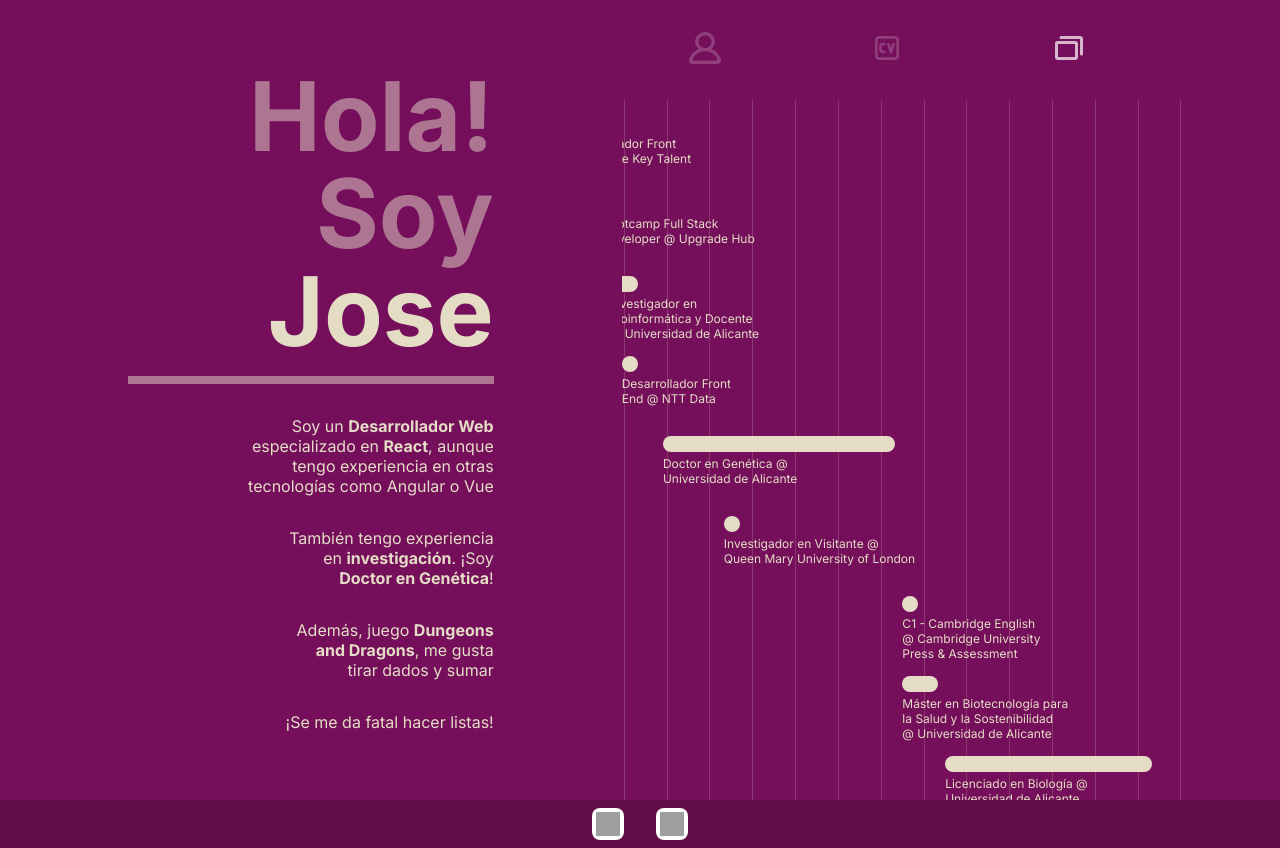
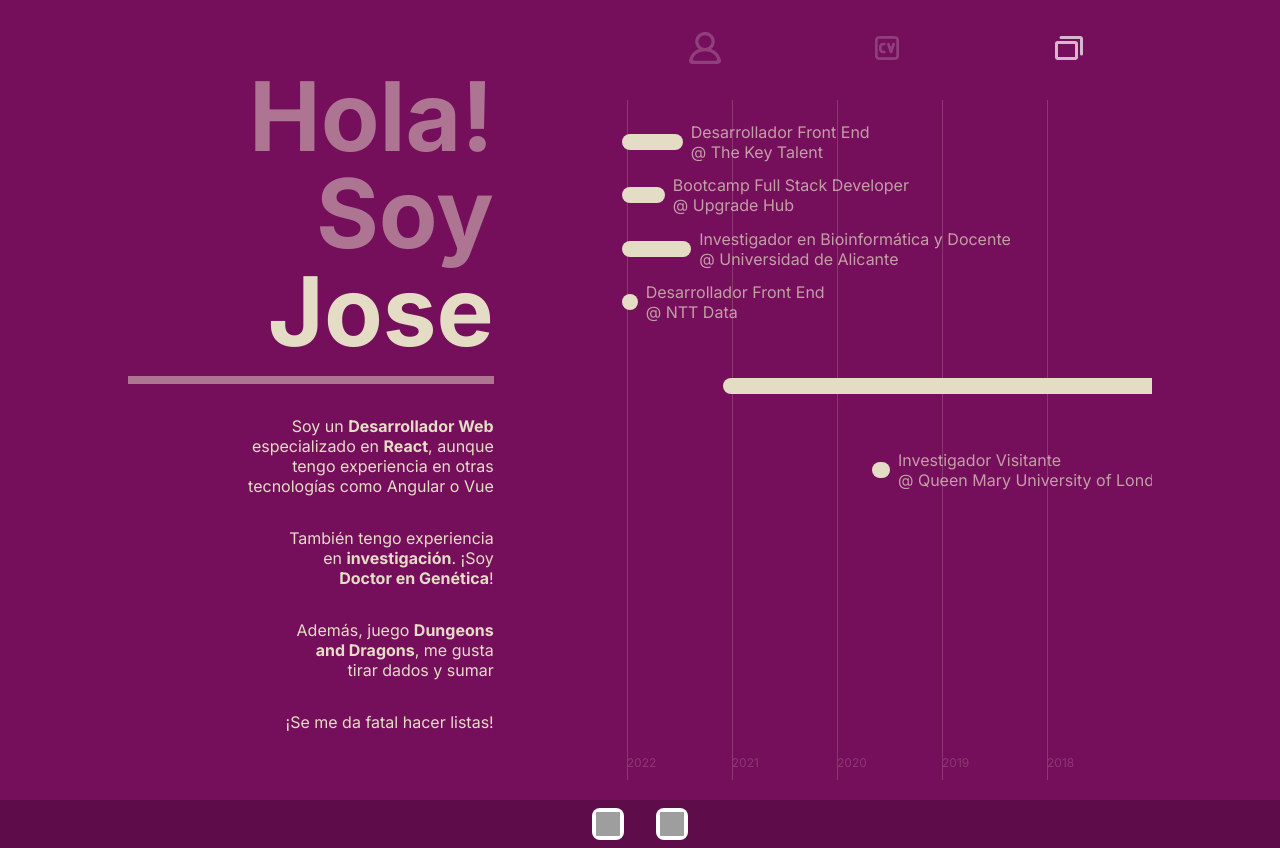
Before and after one commit to joseignacioLS/portfolio, a Next.js app: page / in a window 1280 px wide. Both pictures are taken after a click on the button 1068 px from the left and 50 px from the top of the page. Built offline with nearby package versions, Linux system fonts and the light colour scheme; grey boxes are pictures that could not be loaded.

Commit message:
timeline

```diff
--- a/src/components/Pages/Projects/Projects.module.scss
+++ b/src/components/Pages/Projects/Projects.module.scss
@@ -2,29 +2,40 @@
 
 .projects {
   position: relative;
+
   width: 100%;
-  height: fit-content;
+  height: 85%;
+
+  padding: variables.$gap_s 0 variables.$gap_l;
 
   flex-shrink: 0;
 
   display: flex;
   flex-direction: column;
-  justify-content: flex-start;
+  justify-content: space-evenly;
   align-items: flex-start;
-  gap: variables.$gap_l;
-  padding-top: variables.$gap_s;
+  gap: variables.$gap_xs;
 
-  overflow: visible;
+  overflow: auto;
 
-  @include variables.mobile_rules {
-    padding-right: variables.$gap_xl;
+  user-select: none;
+
+  cursor: grab;
+
+  &:active {
+    cursor: grabbing;
+  }
+
+  &::-webkit-scrollbar {
+    display: none;
   }
 
   .year {
+    @include variables.quote;
     flex-shrink: 0;
     position: absolute;
     top: 0;
-    height: calc(100% + variables.$gap_xl);
+    height: 100%;
     width: 1px;
     background-color: variables.$color_bone;
     opacity: variables.$op_low;
@@ -36,48 +47,51 @@
       bottom: 10px;
     }
 
-    &:nth-child(2n)::before {
-      bottom: 32px;
+    @include variables.tablet_rules {
+      display: none;
+      &:nth-child(2n + 1) {
+        display: block;
+      }
+    }
+    @include variables.mobile_rules {
+      display: none;
+      &:nth-child(4n + 1) {
+        display: block;
+      }
     }
   }
 
+  .timeline {
+    box-sizing: content-box;
+    width: 100%;
+    display: flex;
+    flex-direction: row;
+    align-items: center;
+    gap: variables.$gap_xs;
 
+    .line {
+      flex-shrink: 0;
+      flex-grow: 0;
+      background-color: variables.$color_bone;
+      height: variables.$gap_s;
+      min-width: variables.$gap_s;
+      border-radius: 1000px;
 
-  .timeline {
-    flex-shrink: 0;
-
-    height: variables.$gap_s;
-    min-width: 16px;
-    flex-shrink: 0;
-    flex-grow: 0;
-    position: relative;
-    background-color: variables.$color_bone;
-    border-radius: 1000px;
+      @include variables.mobile_rules {
+        &:target + .tag {
+          height: auto;
+          overflow: visible;
+        }
+      }
+    }
 
     .tag {
-      @include variables.quote;
-      position: absolute;
-      top: calc(100% + variables.$gap_xxs);
+      flex-grow: 0;
+      flex-shrink: 1;
 
-      display: flex;
-      justify-content: center;
-
-      width: 100%;
-      min-width: 196px;
-      max-width: 264px;
       text-wrap: balance;
 
-
-      // @include variables.mobile_rules {
-      //   min-width: 0;
-      //   max-width: 150px;
-      //   text-align: center;
-      //   left: 50%;
-      //   transform: translateX(-50%);
-      // }
+      opacity: variables.$op_high;
     }
-
   }
-
-
 }
--- a/src/components/Pages/Projects/Projects.tsx
+++ b/src/components/Pages/Projects/Projects.tsx
@@ -1,32 +1,45 @@
 import { educationAndExperienceItems } from "@/constants/profileData";
 import styles from "./Projects.module.scss";
-import { useEffect, useState } from "react";
+import { useState } from "react";
 
-const minTime = Math.min(
-  ...educationAndExperienceItems.map((item) => item.startDate.getTime())
-);
-
+const baseYear = 2009;
+const minTime = new Date(`${baseYear + 8}-01-01`).getTime();
 const totalTime = new Date().getTime() - minTime;
-const years = Array.from(new Array(new Date().getUTCFullYear() - 2009 + 1)).map(
-  (_, index) => {
-    return new Date().getUTCFullYear() - index;
-  }
-);
+const years = Array.from(
+  new Array(new Date().getUTCFullYear() - baseYear + 1)
+).map((_, index) => {
+  return new Date().getUTCFullYear() - index;
+});
 
 const Projects = () => {
-  const [isMobile, setIsMobile] = useState(100);
-  useEffect(() => {
-    const checkResolution = () => {
-      const width = window.innerWidth;
-      setIsMobile(100 * (width < 700 ? (width - 144) / width : 1));
-    };
-    checkResolution();
-    window.addEventListener("resize", checkResolution);
-    return () => window.removeEventListener("resize", checkResolution);
-  }, []);
-  console.log(isMobile);
+  const [dragging, setDragging] = useState(false);
+
+  const handleDrag = (event: React.MouseEvent) => {
+    // scroll section horizontally on drag
+    if (dragging) {
+      const diff = event.movementX;
+      const projects = event.currentTarget;
+      if (!projects) return;
+      projects.scrollLeft -= diff;
+    }
+  };
   return (
-    <section className={styles.projects}>
+    <section
+      className={styles.projects}
+      onMouseDown={(e) => {
+        e.stopPropagation();
+        setDragging(true);
+      }}
+      onMouseUp={(e) => {
+        e.stopPropagation();
+        setDragging(false);
+      }}
+      onMouseLeave={(e) => {
+        e.stopPropagation();
+        setDragging(false);
+      }}
+      onMouseMove={handleDrag}
+    >
       {years.map((year) => {
         const timeDistance =
           new Date().getTime() - new Date(year + "/01/01").getTime();
@@ -35,7 +48,7 @@ const Projects = () => {
             key={year}
             className={styles.year}
             style={{
-              left: `${isMobile * (timeDistance / totalTime)}%`,
+              left: `${100 * (timeDistance / totalTime)}%`,
             }}
             data-year={year}
           ></div>
@@ -54,16 +67,22 @@ const Projects = () => {
           const duration = endDate - startDate;
           return (
             <div
+              key={`${item.title}-${startDate}`}
               className={styles.timeline}
-              key={`${item.title}-${startDate}`}
               style={{
-                marginLeft: `${100 * (timeSinceFinish / totalTime)}%`,
-                width: `${100 * (duration / totalTime)}%`,
+                paddingLeft: `${100 * (timeSinceFinish / totalTime)}%`,
               }}
             >
-              <span className={styles.tag}>
-                {item.title} @ {item.entity}
-              </span>
+              <div
+                className={styles.line}
+                style={{
+                  width: `${100 * (duration / totalTime)}%`,
+                }}
+              ></div>
+              <div className={styles.tag}>
+                <p>{item.title}</p>
+                <p>@ {item.entity}</p>
+              </div>
             </div>
           );
         })}
--- a/src/constants/profileData.ts
+++ b/src/constants/profileData.ts
@@ -215,7 +215,7 @@ export const educationAndExperienceItems: IEducationAndExperienceItem[] = [
   },
   {
     category: "experience",
-    title: "Investigador en Visitante",
+    title: "Investigador Visitante",
     position: "Becario de Doctorado",
     entity: "Queen Mary University of London",
     stack: [],
```
